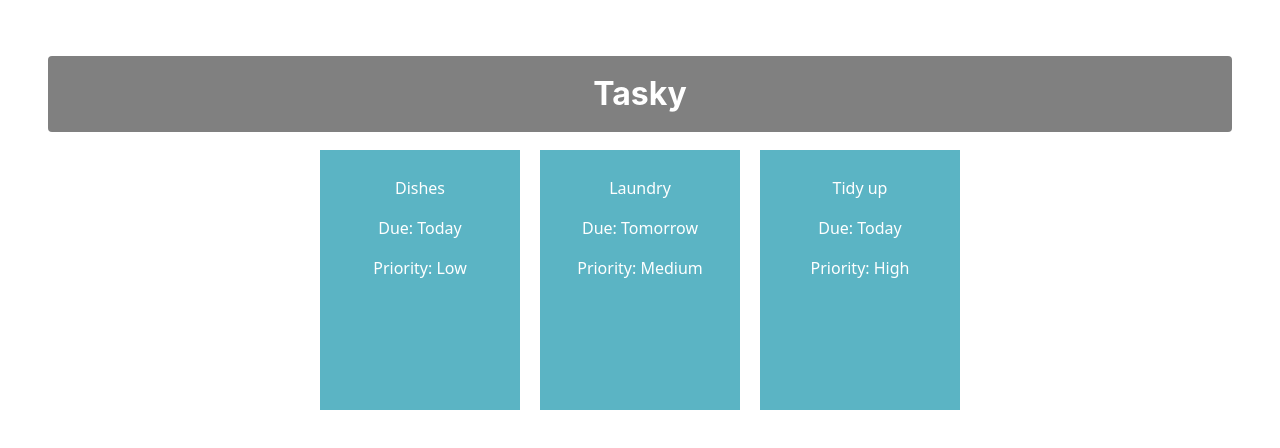
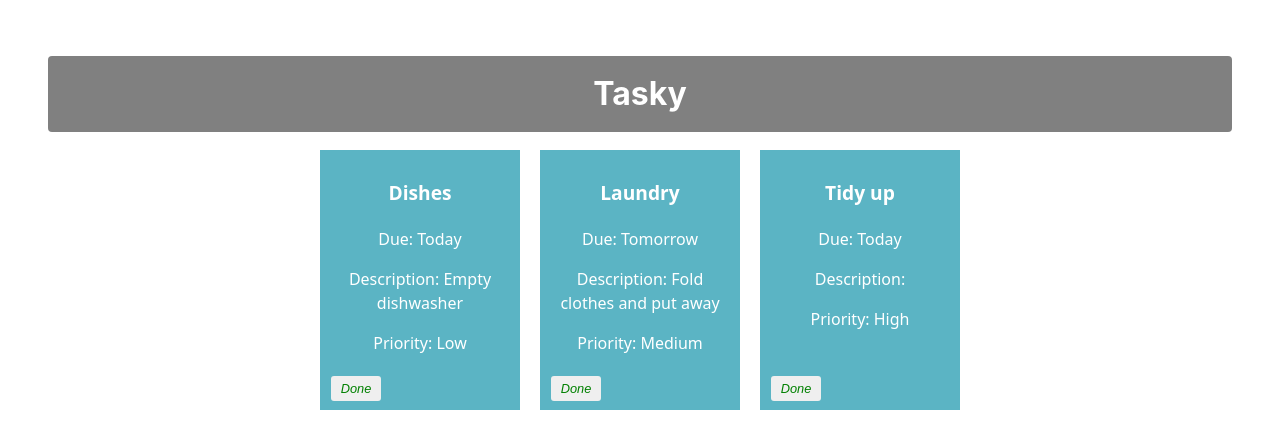
Before and after one commit to joshLuker01/react-basics-labs, a React (Vite) app in the folder tasky/: page / in a window 1280 px wide. Shown: the top 448 px of the page. Built offline with nearby package versions, Linux system fonts and the light colour scheme.

Commit message:
Mark task as done

```diff
--- a/tasky/src/App.css
+++ b/tasky/src/App.css
@@ -35,3 +35,24 @@
   padding: 10px;
   position: relative;
 }
+.title {
+  font-weight: bold;
+  font-size: 1.2em;
+}
+
+button {
+  border: none;
+  border-radius: 3px;
+  font-style: italic;
+  font-size: 0.8em;
+  margin: 4px 6px;
+  width: 50px;
+  height: 25px;
+}
+
+.doneButton {
+  position: absolute;
+  bottom: 5px;
+  left: 5px;
+  color: green;
+}
--- a/tasky/src/App.jsx
+++ b/tasky/src/App.jsx
@@ -5,22 +5,30 @@
 function App() {
   const [taskState, setTaskState] = useState({
     tasks: [
-      { id: 1, title: "Dishes", description: "Empty dishwasher", deadline: "Today", priority: "Low" },
-      { id: 2, title: "Laundry", description: "Fold clothes and put away", deadline: "Tomorrow", priority: "Medium" },
-      { id: 3, title: "Tidy up", deadline: "Today", priority: "High" }
+      { id: 1, title: "Dishes", description: "Empty dishwasher", deadline: "Today", priority: "Low", done: false },
+      { id: 2, title: "Laundry", description: "Fold clothes and put away", deadline: "Tomorrow", priority: "Medium", done: false },
+      { id: 3, title: "Tidy up", deadline: "Today", priority: "High", done: false }
     ]
   });
+  const doneHandler = (taskIndex) => {
+    const tasks = [...taskState.tasks];
+    tasks[taskIndex].done = !tasks[taskIndex].done;
+    setTaskState({tasks});
+    console.log(`${taskIndex} ${tasks[taskIndex].done}`);
+  }
 
   return (
     <div className="container">
       <h1>Tasky</h1>
-      {taskState.tasks.map((task) => (
+      {taskState.tasks.map((task, index) => (
         <Task
           title={task.title}
           description={task.description}
           deadline={task.deadline}
           key={task.id}
           priority={task.priority}
+          done={task.done}
+          markDone={() => doneHandler(index)}
         />
       ))}
 
--- a/tasky/src/components/Task.jsx
+++ b/tasky/src/components/Task.jsx
@@ -1,14 +1,16 @@
 const Task = (props) => {
 
-        return (
-        <div className="card">
-            <p className="title">{props.title}</p>
-            <p>Due: {props.deadline}</p>
-            <p>{props.children}</p>
-            <p>Priority: {props.priority}</p>
-      <p>{props.children}</p>
-        </div>
-    )
+return (
+  <div className="card" style={{ backgroundColor: props.done ? 'lightgrey' : '#5bb4c4' }}>
+    <p className="title">{props.title}</p>
+    <p>Due: {props.deadline}</p>
+    <p>Description: {props.description}</p>
+    <p>Priority: {props.priority}</p>
+    <button onClick={props.markDone} className='doneButton'>Done</button>
+  </div>
+);
+
+
 
 
 }
```
